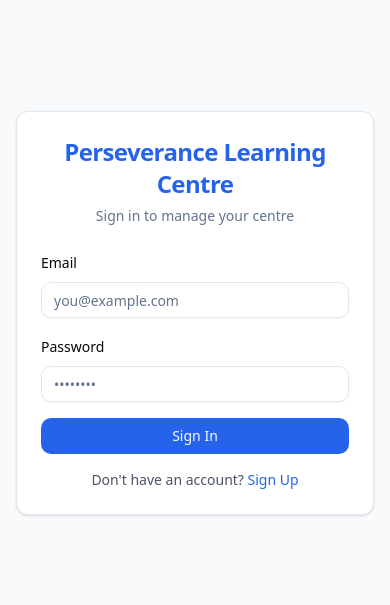
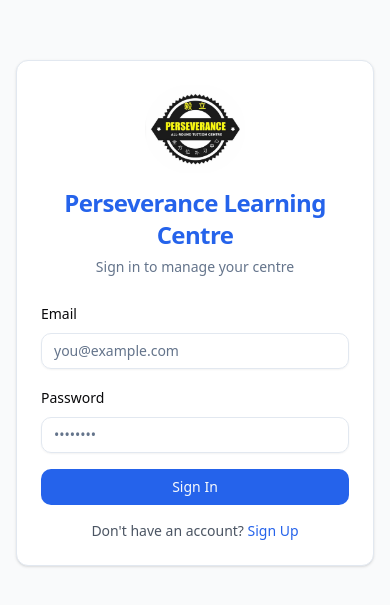
Before and after one commit to wahfeng96/plc-system, a Next.js app: page /login in a window 390 px wide. Shown: the part 109-714 px from the top of the page. Built offline with nearby package versions, Linux system fonts and the light colour scheme.

Commit message:
Add PLC logo to login page, sidebar, and mobile header

```diff
--- a/src/app/login/page.tsx
+++ b/src/app/login/page.tsx
@@ -3,6 +3,7 @@
 import { useState } from 'react'
 import { useRouter } from 'next/navigation'
 import { createClient } from '@/lib/supabase/client'
+import Image from 'next/image'
 import { Button } from '@/components/ui/button'
 import { Input } from '@/components/ui/input'
 import { Label } from '@/components/ui/label'
@@ -58,6 +59,9 @@
     <div className="min-h-screen flex items-center justify-center bg-gray-50 px-4">
       <Card className="w-full max-w-md">
         <CardHeader className="text-center">
+          <div className="flex justify-center mb-2">
+            <Image src="/plc-logo.jpg" alt="PLC Logo" width={100} height={100} className="rounded-full" />
+          </div>
           <CardTitle className="text-2xl font-bold text-blue-600">
             Perseverance Learning Centre
           </CardTitle>
--- a/src/components/dashboard-header.tsx
+++ b/src/components/dashboard-header.tsx
@@ -1,5 +1,6 @@
 'use client'
 
+import Image from 'next/image'
 import { useRouter } from 'next/navigation'
 import { createClient } from '@/lib/supabase/client'
 import { useAuth } from '@/lib/auth-context'
@@ -19,7 +20,10 @@
 
   return (
     <header className="h-16 border-b bg-white flex items-center justify-between px-4 md:px-6">
-      <h2 className="text-lg font-semibold text-blue-600 md:hidden">PLC System</h2>
+      <div className="flex items-center gap-2 md:hidden">
+        <Image src="/plc-logo.jpg" alt="PLC Logo" width={32} height={32} className="rounded-full" />
+        <h2 className="text-lg font-semibold text-blue-600">PLC System</h2>
+      </div>
       <div className="hidden md:block" />
       <div className="flex items-center gap-3">
         <span className="text-sm text-gray-500 capitalize">{role}</span>
--- a/src/components/sidebar.tsx
+++ b/src/components/sidebar.tsx
@@ -1,6 +1,7 @@
 'use client'
 
 import Link from 'next/link'
+import Image from 'next/image'
 import { usePathname } from 'next/navigation'
 import { cn } from '@/lib/utils'
 import { useAuth } from '@/lib/auth-context'
@@ -47,7 +48,8 @@
 
   return (
     <aside className="hidden md:flex md:w-64 md:flex-col md:fixed md:inset-y-0 bg-white border-r">
-      <div className="flex items-center h-16 px-6 border-b">
+      <div className="flex items-center gap-3 h-16 px-6 border-b">
+        <Image src="/plc-logo.jpg" alt="PLC Logo" width={36} height={36} className="rounded-full" />
         <h1 className="text-lg font-bold text-blue-600">PLC System</h1>
       </div>
       <nav className="flex-1 px-3 py-4 space-y-1 overflow-y-auto">
```
Also changed, not shown: public/plc-logo.jpg (added).
